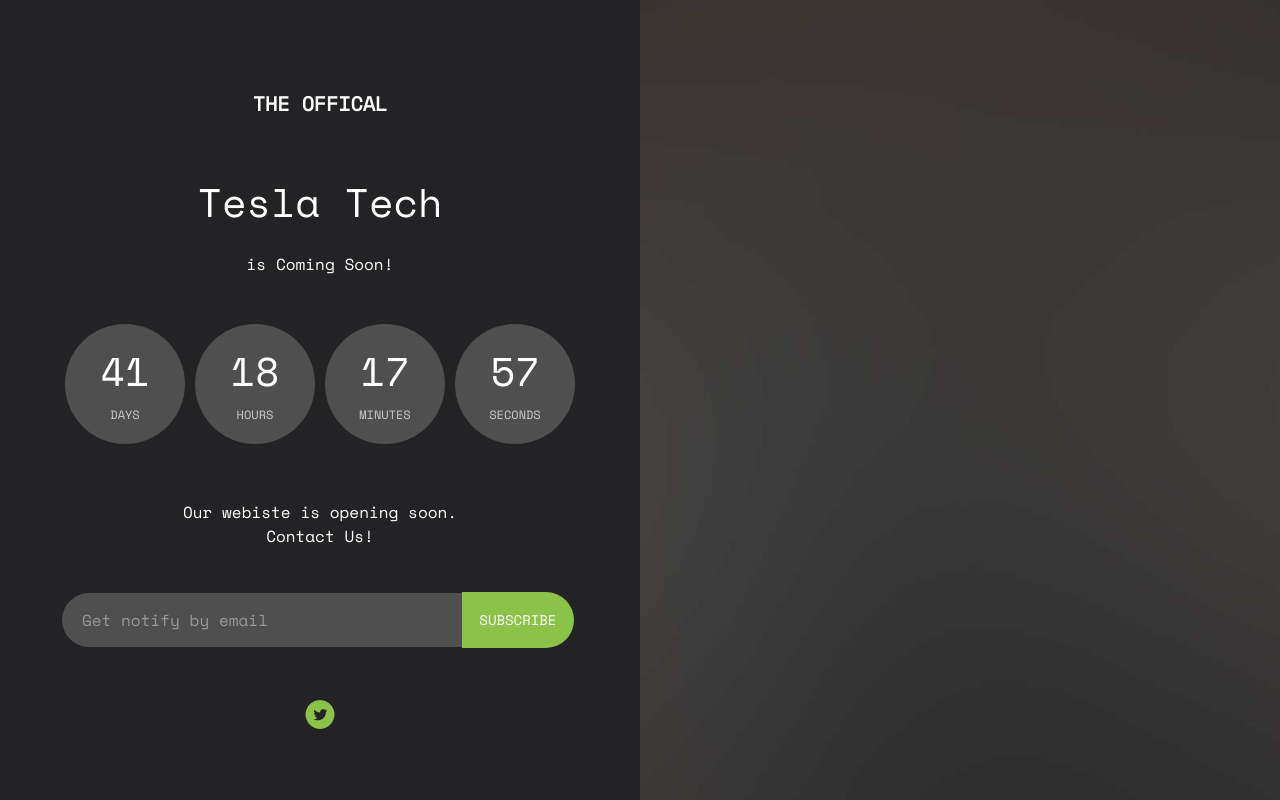
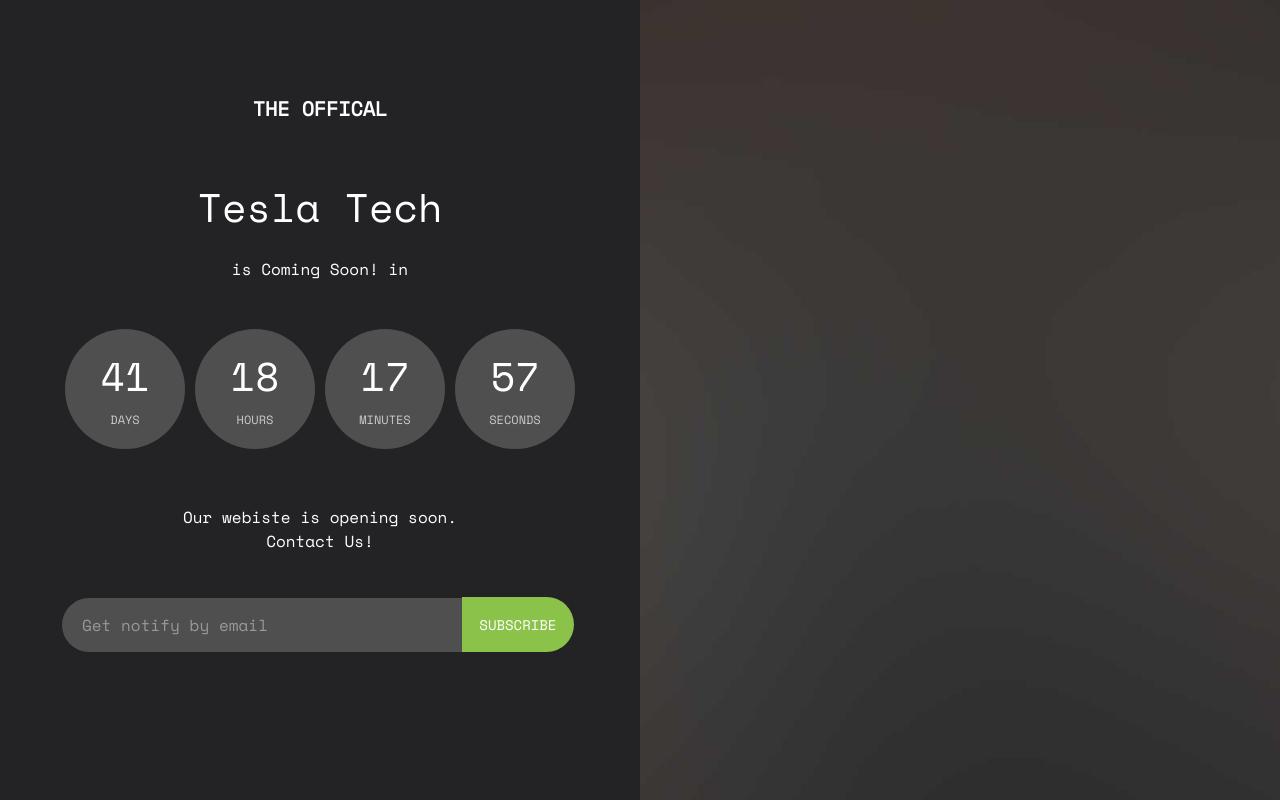
Before and after one commit to TeslaTech1/teslatech.one, a plain HTML site: page index.html in a window 1280 px wide. Drawn offline with nearby package versions, Linux system fonts and the light colour scheme; files whose address does not match are found by name.

Commit message:
Update index.html

```diff
--- a/index.html
+++ b/index.html
@@ -73,7 +73,7 @@
 								<div id="fh5co-logo"><a href="index.html">the Offical<strong></strong></a></div>
 							</nav>
 							<h1>Tesla Tech</h1>
-							<h2>is Coming Soon!</a></h2>
+							<h2>is Coming Soon! in</a></h2>
 							<div class="simply-countdown simply-countdown-one"></div>
 							<div class="row">
 								<div class="col-md-12 desc">
@@ -87,7 +87,7 @@
                                                                                   </div>
 									</form>
 									<ul class="fh5co-social-icons">
-										<li><a href="#"><i class="icon-twitter-with-circle"></i></a></li>
+										<li><a href="#"><i class=""></i></a></li>
 
 									</ul>
 								</div>
```
